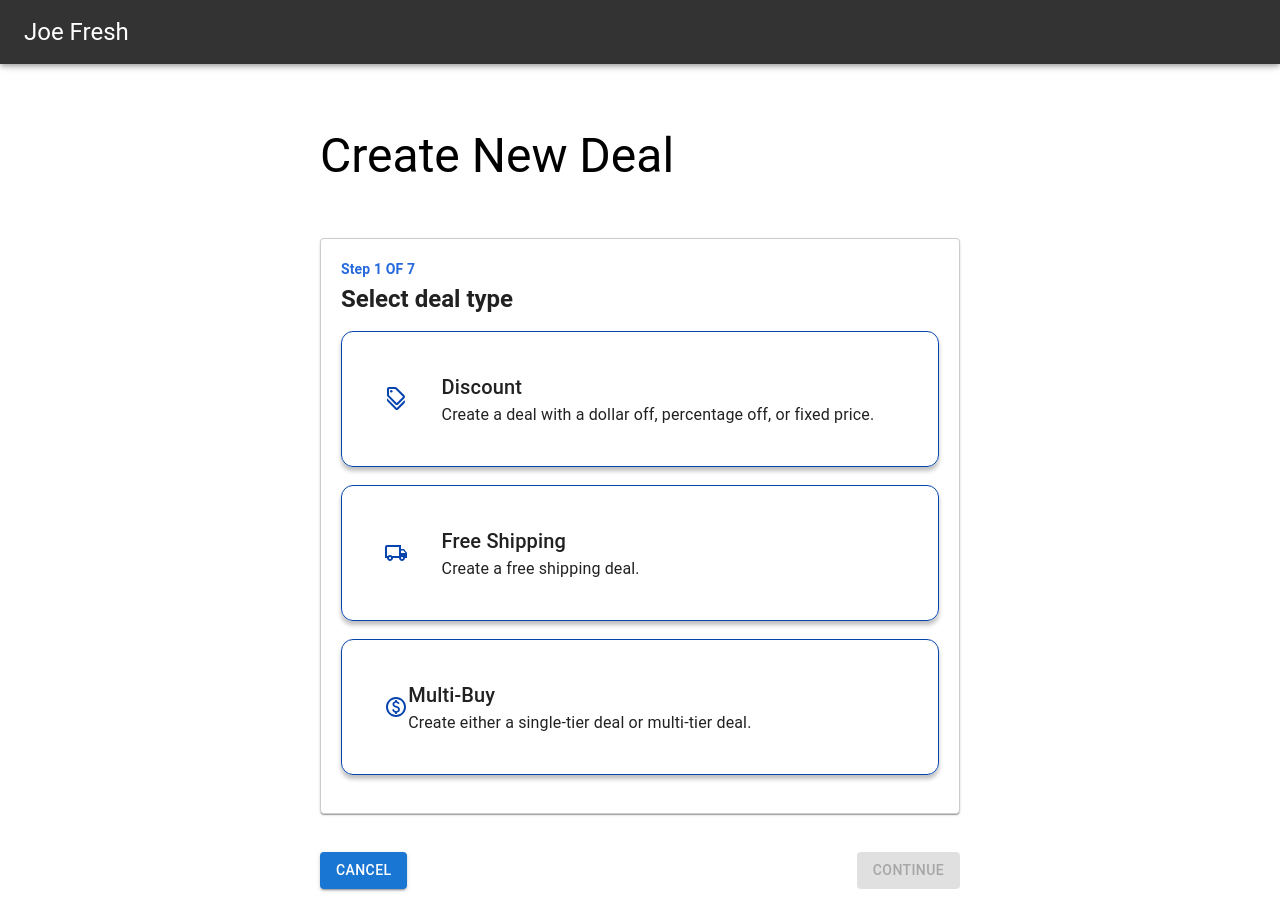
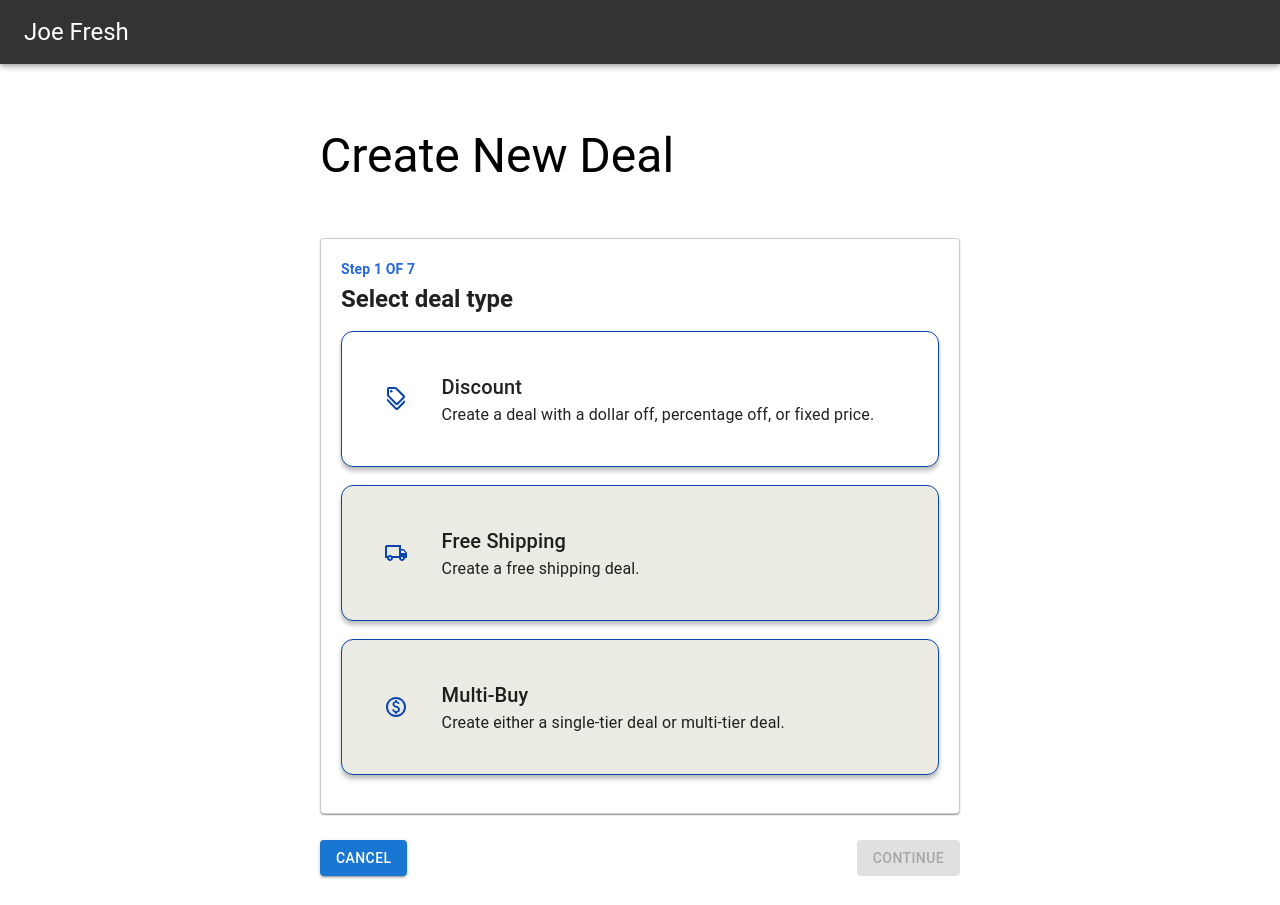
Before and after one commit to NashTech-Labs/react-hook-forms, a Next.js app: page /deals/create in a window 1280 px wide. Built offline with nearby package versions, Linux system fonts and the light colour scheme.

Commit message:
Feature/design changes step 1

```diff
--- a/components/CreateDeal/Step1.module.css
+++ b/components/CreateDeal/Step1.module.css
@@ -25,6 +25,19 @@
   cursor: pointer;
 }
 
+.deal-card-container-bg {
+    height: 136px;
+    padding: 20px;
+    margin: 3% 0%;
+    box-shadow: 0px 4px 4px rgba(0, 0, 0, 0.25);
+    border: 1px solid #0744ae;
+    border-radius: 12px;
+    display: flex;
+    align-items: center;
+    cursor: pointer;
+    background-color: red;
+  }
+
 .dealTitle {
   margin-left: 6%;
 }
@@ -40,3 +53,26 @@
   font-size: 24px;
   line-height: 28px;
 }
+
+.cancelBtn {
+  background-color: #fff;
+  color: black;
+  text-transform: inherit;
+}
+
+.cancelBtn:hover {
+  background-color: grey;
+  color: black;
+  text-transform: inherit;
+}
+
+.btnSection {
+  display: flex;
+  justify-content: space-between;
+  margin-top: -2%;
+  margin-bottom: 2%;
+}
+
+.continueBtn {
+  text-transform: inherit;
+}
--- a/components/CreateDeal/Step1.tsx
+++ b/components/CreateDeal/Step1.tsx
@@ -10,18 +10,24 @@ import StepTitle from "../StepTitle";
 import Button from "@mui/material/Button";
 import { updateDealStep } from "../../store/feature/deal/dealSlice";
 import { useAppDispatch } from "../../store/index";
+import { useRouter } from "next/router";
 
 function Step1() {
+  const router = useRouter();
+
   const dispatch = useAppDispatch();
 
-  const [dealType, setDealType] = useState(0);
+  const [dealCount, setDealCount] = useState(0);
+
+  const [discountDealSelected, setDiscountDealSelected] = useState(false);
 
   const handleDealValue = (value: any) => {
-    setDealType(value);
+    setDealCount(value);
+    setDiscountDealSelected(!discountDealSelected);
   };
 
   const ContinueDeal = () => {
-    dispatch(updateDealStep(dealType));
+    dispatch(updateDealStep(dealCount));
   };
 
   return (
@@ -42,8 +48,11 @@ function Step1() {
         <StepTitle title={"Select deal type"} />
 
         <Grid
-          onClick={() => handleDealValue(1)}
+          onClick={() => {
+            handleDealValue(1);
+          }}
           className={styles["deal-card-container"]}
+          bgcolor={discountDealSelected ? "#E6ECF6" : "#fff"}
         >
           <DiscountOutlinedIcon className={styles.Discount} />
           <Grid className={styles.dealTitle}>
@@ -56,10 +65,7 @@ function Step1() {
           </Grid>
         </Grid>
 
-        <Grid
-          // onClick={() => handleDealValue(1)}
-          className={styles["deal-card-container"]}
-        >
+        <Grid className={styles["deal-card-container"]} bgcolor={"#EBEBE4"}>
           <LocalShippingOutlinedIcon className={styles.Discount} />
           <Grid className={styles.dealTitle}>
             <Typography variant="h6" className={styles.dealType}>
@@ -69,13 +75,9 @@ function Step1() {
           </Grid>
         </Grid>
 
-        <Grid
-          // onClick={() => handleDealValue(1)}
-          container
-          className={styles["deal-card-container"]}
-        >
+        <Grid className={styles["deal-card-container"]} bgcolor={"#EBEBE4"}>
           <PaidOutlinedIcon className={styles.Discount} />
-          <Grid item className={styles.dealTitle}>
+          <Grid className={styles.dealTitle}>
             <Typography variant="h6" className={styles.dealType}>
               Multi-Buy
             </Typography>
@@ -88,12 +90,19 @@ function Step1() {
 
       <Grid container justifyContent="center">
         <Grid item lg={6} md={8} sm={9}>
-          <Grid display="flex" justifyContent="space-between" mb={2}>
-            <Button variant="contained">Cancel</Button>
+          <Grid className={styles.btnSection}>
+            <Button
+              variant="contained"
+              className={styles.cancelBtn}
+              onClick={() => router.push("/deals")}
+            >
+              Cancel
+            </Button>
             <Button
               onClick={() => ContinueDeal()}
               variant="contained"
-              disabled={dealType === 0 ? true : false}
+              disabled={!discountDealSelected}
+              className={styles.continueBtn}
             >
               Continue
             </Button>
--- a/components/CreateDeal/Step2.tsx
+++ b/components/CreateDeal/Step2.tsx
@@ -23,7 +23,7 @@ const Step2 = () => {
     <>
       <Grid container justifyContent="center">
         <Grid item lg={8} md={8} sm={9}>
-          <Grid display="flex" justifyContent="space-between" mt={8} mb={2}>
+          <Grid display="flex" justifyContent="space-between" mt={8}>
             <Typography variant="h3" className={styles.heading}>
               Create New Discount Deal
             </Typography>
```
